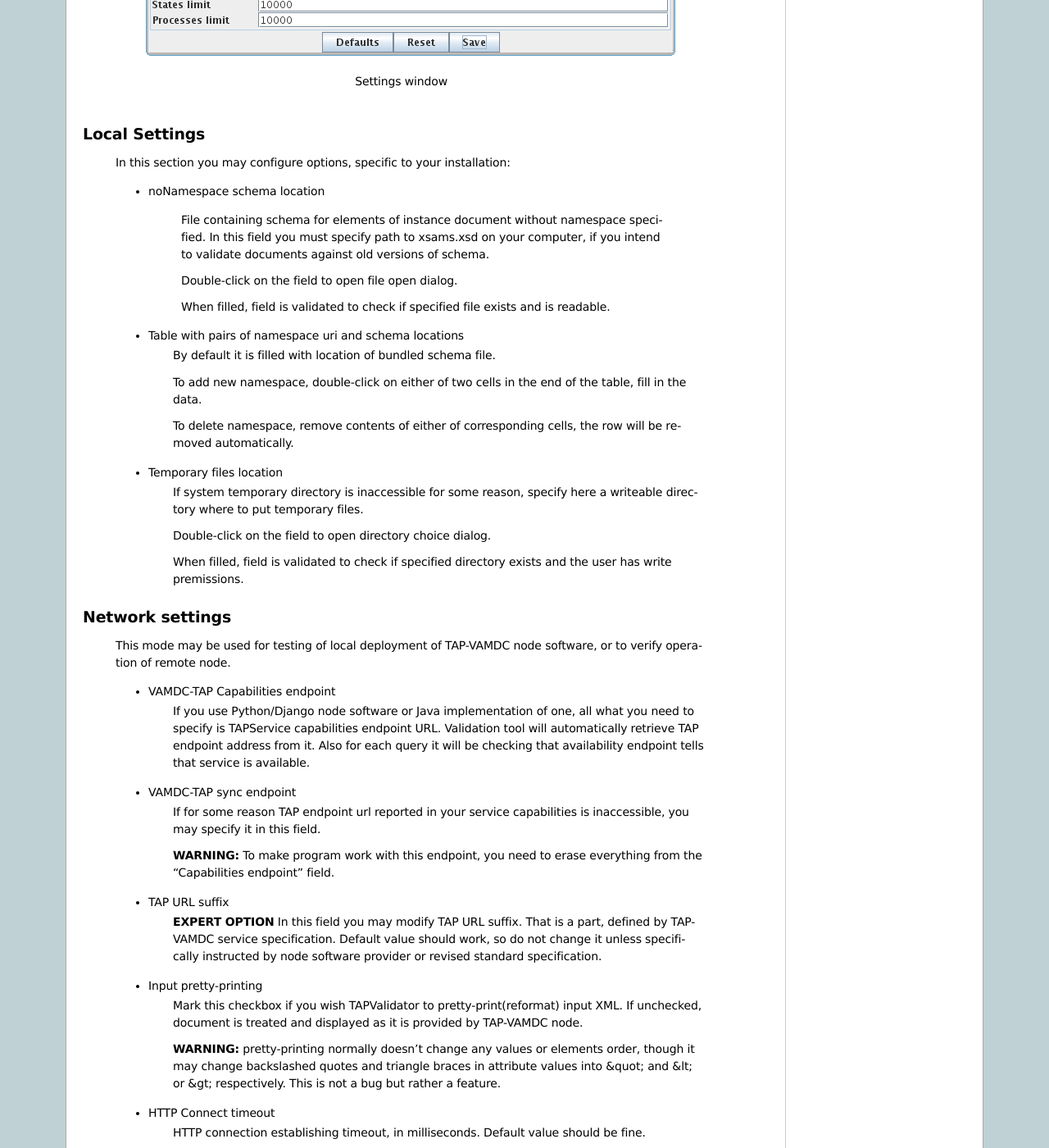
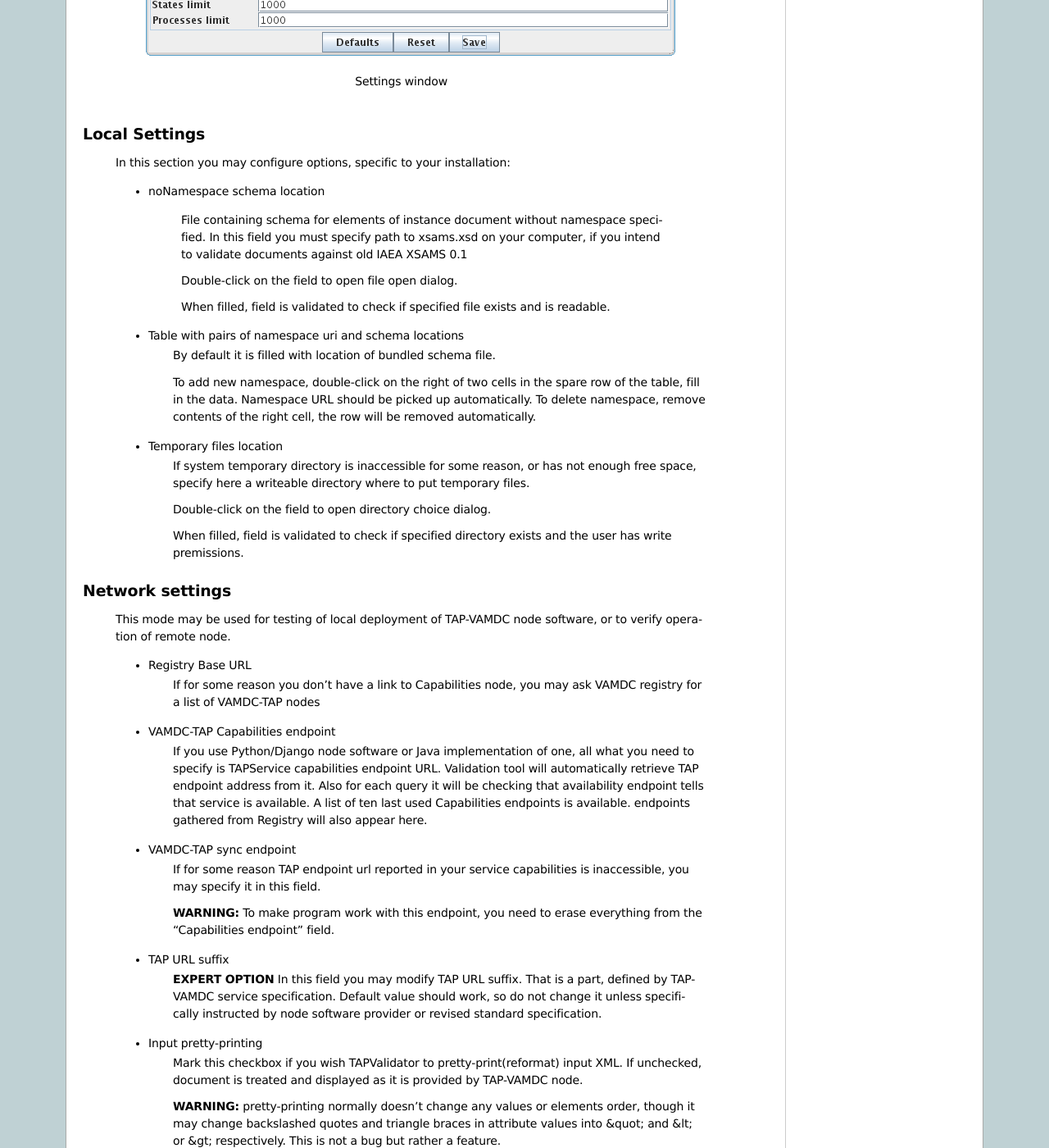
Before and after one commit to VAMDC/DocJavaTools, a Sphinx documentation site: the page built from TAPValidator/source/gui_settings.rst, in a window 1280 px wide and 1400 px high, scrolled down 803 px. Shown: the whole window at 82% size. Built offline with Sphinx 7.4.7, drawn with Linux system fonts in a browser that asks for light colours; some of the changed text lies outside the part shown.

Commit message:
Commit doc update for 12.07 version

```diff
--- a/TAPValidator/source/conf.py
+++ b/TAPValidator/source/conf.py
@@ -41,16 +41,16 @@
 
 # General information about the project.
 project = u'TAPValidator'
-copyright = u'2011, Misha Doronin'
+copyright = u'2012, VAMDC'
 
 # The version info for the project you're documenting, acts as replacement for
 # |version| and |release|, also used in various other places throughout the
 # built documents.
 #
 # The short X.Y version.
-version = '11.05'
+version = '12.07'
 # The full version, including alpha/beta/rc tags.
-release = '11.05'
+release = '12.07'
 
 # The language for content autogenerated by Sphinx. Refer to documentation
 # for a list of supported languages.
--- a/TAPValidator/source/gui_settings.rst
+++ b/TAPValidator/source/gui_settings.rst
@@ -28,9 +28,10 @@
 
 	* noNamespace schema location
 
-		File containing schema for elements of instance document without namespace specified.
-		In this field you must specify path to xsams.xsd on your computer, if you intend to validate documents against
-		old versions of schema.
+		File containing schema for elements of instance document without
+		namespace specified.
+		In this field you must specify path to xsams.xsd on your computer,
+		if you intend to validate documents against old IAEA XSAMS 0.1
 
 		Double-click on the field to open file open dialog.
 
@@ -39,17 +40,19 @@
 	* Table with pairs of namespace uri and schema locations
 		By default it is filled with location of bundled schema file.
 
-		To add new namespace, double-click on either of two cells in the end of the table, fill in the data.
-
-		To delete namespace, remove contents of either of corresponding cells, the row will be removed automatically.
+		To add new namespace, double-click on the right of two cells in the spare row of the table, fill in the data.
+		Namespace URL should be picked up automatically.
+		To delete namespace, remove contents of the right cell, the row will be removed automatically.
 
 	* Temporary files location
 		If system temporary directory is inaccessible for some reason,
+		or has not enough free space,
 		specify here a writeable directory where to put temporary files.
 
 		Double-click on the field to open directory choice dialog.
 
-		When filled, field is validated to check if specified directory exists and the user has write premissions.
+		When filled, field is validated to check if specified directory
+		exists and the user has write premissions.
 
 
 .. _settingsNet:
@@ -60,11 +63,18 @@
 	This mode may be used for testing of local deployment of TAP-VAMDC node software,
 	or to verify operation of remote node.
 
+	* Registry Base URL
+		If for some reason you don't have a link to Capabilities node, you may ask
+		VAMDC registry for a list of VAMDC-TAP nodes
+
 	* VAMDC-TAP Capabilities endpoint
 		If you use Python/Django node software or Java implementation of one,
 		all what you need to specify is TAPService capabilities endpoint URL.
 		Validation tool will automatically retrieve TAP endpoint address from it.
-		Also for each query it will be checking that availability endpoint tells that service is available.
+		Also for each query it will be checking that availability endpoint tells
+		that service is available.
+		A list of ten last used Capabilities endpoints is available.
+		endpoints gathered from Registry will also appear here.
 
 	* VAMDC-TAP sync endpoint
 		If for some reason TAP endpoint url reported in your service capabilities is inaccessible,
@@ -85,6 +95,11 @@
 		**WARNING:** pretty-printing normally doesn't change any values or elements order,
 		though it may change backslashed quotes and triangle braces in attribute values into &quot; and &lt; or &gt; respectively.
 		This is not a bug but rather a feature.
+
+	* Transfrer compressions
+
+		Unmark this checkbox to force TAPValidator to work in plain XML mode,
+		no transfer compression is used in that case.
 
 	* HTTP Connect timeout
 		HTTP connection establishing timeout, in milliseconds. Default value should be fine.
--- a/TAPValidator/source/index.rst
+++ b/TAPValidator/source/index.rst
@@ -26,5 +26,6 @@
    changelog
    gui
    gui_settings
+   testing
    cli
    devdoc
```
Also changed, not shown: TAPValidator/source/gui.rst (+24 -6 lines), TAPValidator/source/testing.rst (added, +34 -0 lines), TAPValidator/source/img/main.png, TAPValidator/source/img/main_labelled.png, TAPValidator/source/img/settings.png, 2 other files.
